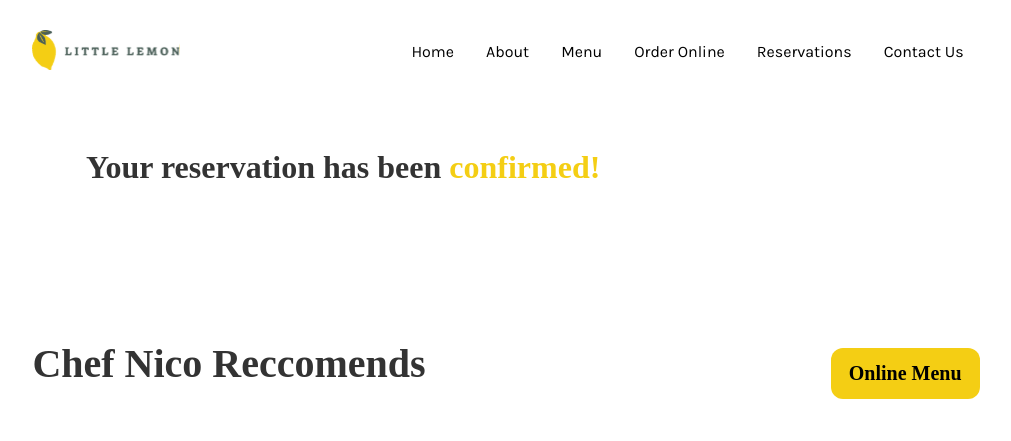
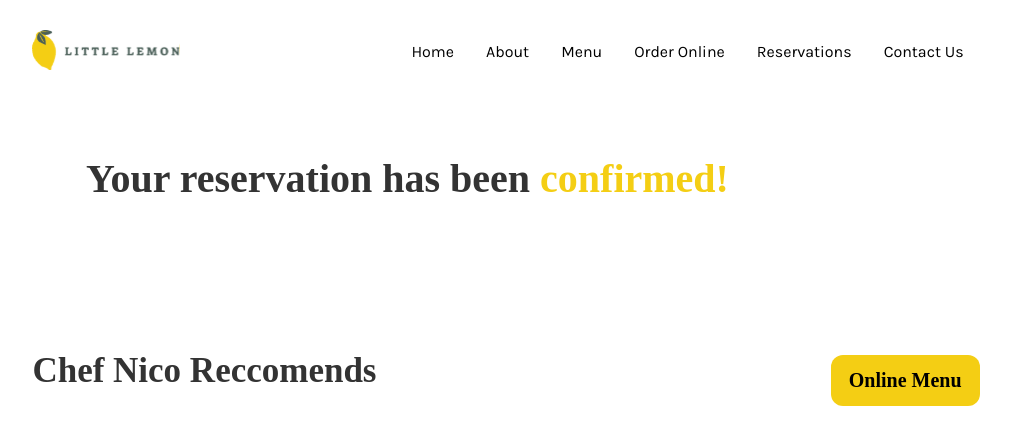
Before and after one commit to akwnorris/Little-lemon, a React (Create React App) app: page /confirmed in a window 1280 px wide. Shown: the top 441 px of the page, without its empty margins (134-1145 px from the left). Built offline with nearby package versions, Linux system fonts and the light colour scheme; a web font is replaced by a local one.

Commit message:
Update font size for confirmation and menu

```diff
--- a/src/App.css
+++ b/src/App.css
@@ -217,6 +217,7 @@ select {
   padding-top: 25px;
   margin-left: 220px;
   color: #333333;
+  font-size: 20px;
 }
 
 .confirm span {
@@ -232,6 +233,7 @@ select {
 
 .menu-container h2{
   color: #333333;
+  font-size: 35px;
 }
 
 .menu-header{
```
